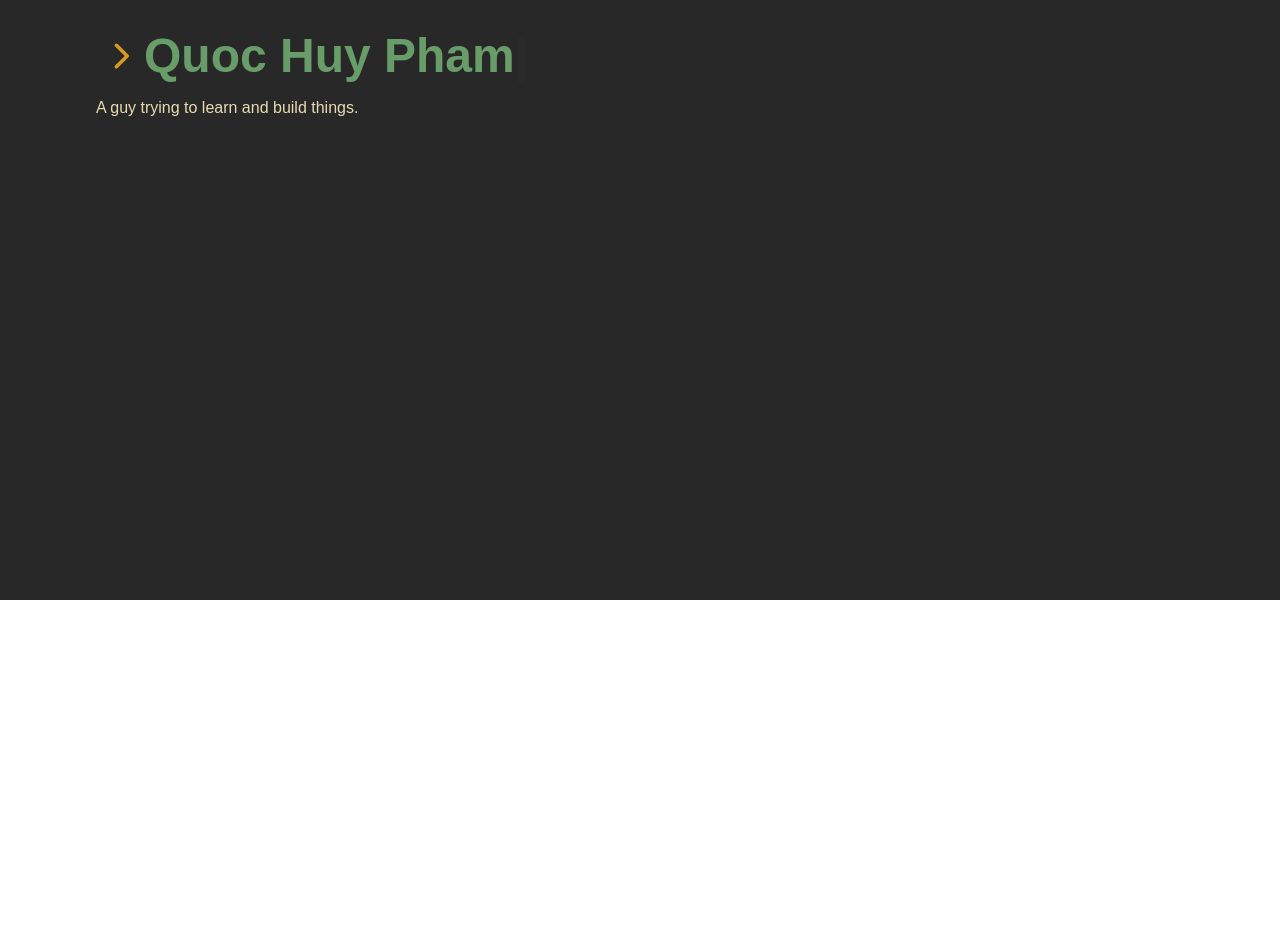
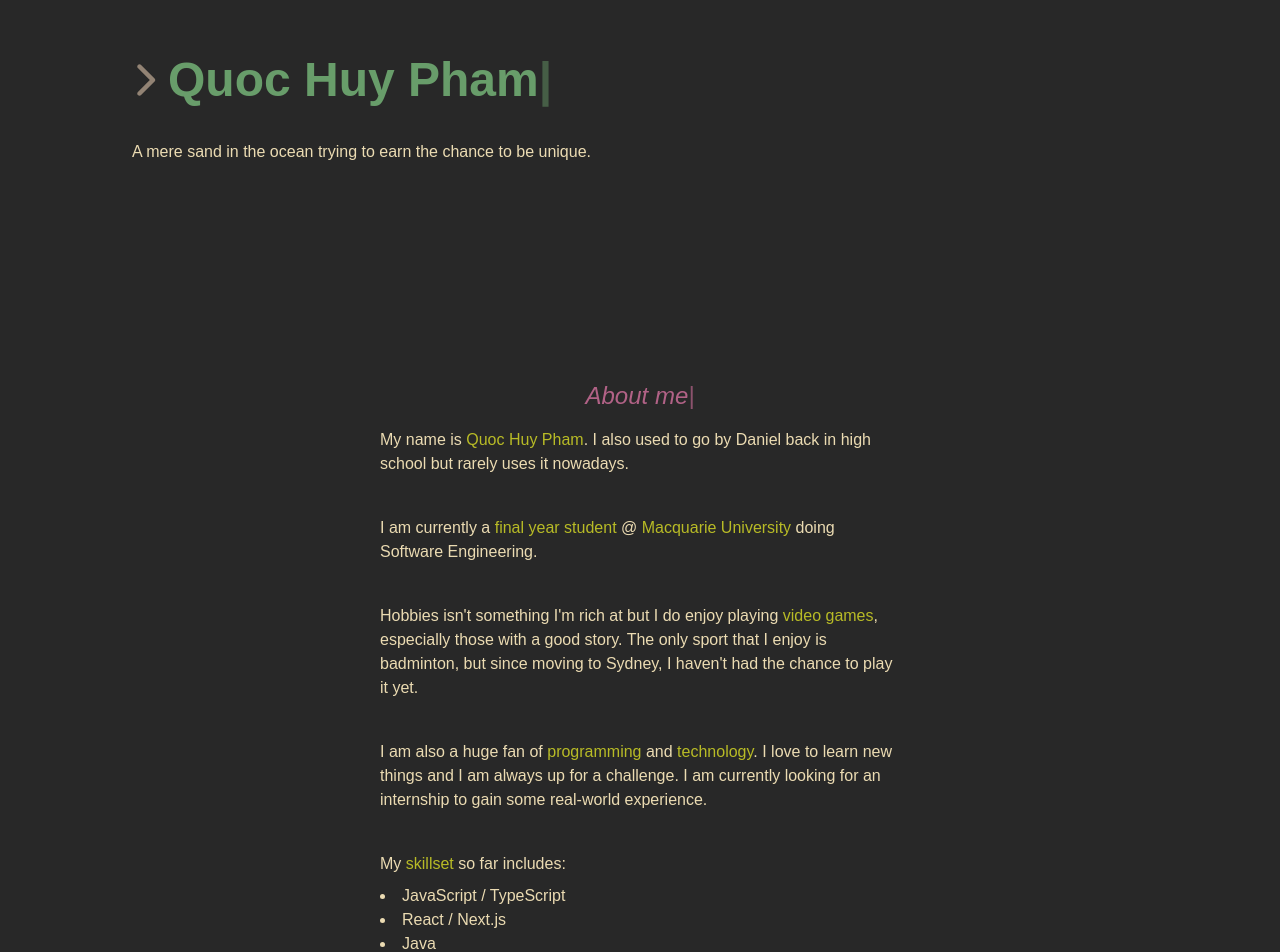
Before and after one commit to Fozzyishere/portfiolio, a Next.js app: page / in a window 1280 px wide. Shown: the part 200-1152 px from the top of the page. Before the commit the page ends 800 px from the top, so only its background shows below. Built offline with nearby package versions, Linux system fonts and the light colour scheme.

Commit message:
feat: added about me

```diff
--- a/src/app/page.tsx
+++ b/src/app/page.tsx
@@ -3,13 +3,16 @@
 import React from "react";
 import Hero from "@/components/Hero";
 import Navbar from "@/components/ui/Navbar";
-
+import { AboutMe } from "@/components/AboutMe";
+import { Contact } from "@/components/Contact";
+import { Projects } from "@/components/Projects";
 
 export default function Home() {
   return (
-    <main className="bg-gruvbox-bg0 flex flex-col min-h-screen p-24">
+    <main className="bg-gruvbox-bg0 flex flex-col min-h-screen p-30">
       <Navbar />
       <Hero />
+      <AboutMe />
     </main>
   );
 }
--- /dev/null
+++ b/src/components/AboutMe.tsx
@@ -0,0 +1,54 @@
+import React from "react";
+import Typewriter from "./ui/Typewriter";
+
+export const AboutMe = () => {
+  return (
+    <div className="about-me text-gruvbox-fg1 flex flex-col items-center justify-center pt-25">
+      <h1 className="text-2xl text-gruvbox-purple-dark mb-4 italic ">
+        <Typewriter string="About me" typeSpeed={60} />
+      </h1>
+      <div className="w-1/2">
+        <p>
+          My name is{" "}
+          <span className="text-gruvbox-green-light">Quoc Huy Pham</span>. I
+          also used to go by Daniel back in high school but rarely uses it
+          nowadays.
+        </p>
+        <p className="mt-10">
+          I am currently a{" "}
+          <span className="text-gruvbox-green-light">final year student</span> @{" "}
+          <span className="text-gruvbox-green-light">Macquarie University</span>{" "}
+          doing Software Engineering.
+        </p>
+        <p className="mt-10">
+          Hobbies isn&apos;t something I&apos;m rich at but I do enjoy playing{" "}
+          <span className="text-gruvbox-green-light">video games</span>,
+          especially those with a good story. The only sport that I enjoy is{" "}
+          <span className="ttext-gruvbox-green-light">badminton</span>, but
+          since moving to Sydney, I haven&apos;t had the chance to play it yet.
+        </p>
+        <p className="mt-10">
+          I am also a huge fan of{" "}
+          <span className="text-gruvbox-green-light">programming</span> and{" "}
+          <span className="text-gruvbox-green-light">technology</span>. I love
+          to learn new things and I am always up for a challenge. I am currently
+          looking for an internship to gain some real-world experience.
+        </p>
+        <p className="mt-10">
+          My <span className="text-gruvbox-green-light">skillset</span> so far
+          includes:
+        </p>
+        <ul className="list-disc list-inside mt-2">
+          <li>JavaScript / TypeScript</li>
+          <li>React / Next.js</li>
+          <li>Java</li>
+          <li>Python</li>
+          <li>git</li>
+          <li>C / Assembly (in game hacking)</li>
+        </ul>
+        No Backend experience yet, but I am looking forward to learning it in
+        the near future :D
+      </div>
+    </div>
+  );
+};
--- /dev/null
+++ b/src/components/Contact.tsx
@@ -0,0 +1,7 @@
+import React from 'react'
+
+export const Contact = () => {
+  return (
+    <div>Contact</div>
+  )
+}
--- a/src/components/Hero.tsx
+++ b/src/components/Hero.tsx
@@ -1,5 +1,5 @@
 import React from "react";
-import Typewriter from "./Typewriter";
+import Typewriter from "./ui/Typewriter";
 import { FaChevronRight } from "react-icons/fa6";
 
 const Hero = () => {
@@ -7,11 +7,11 @@ const Hero = () => {
     <div className="py-20">
       <div className="container mx-auto text-left">
         <h1 className="flex flex-row text-5xl font-bold mb-4 text-gruvbox-aqua-dark">
-          <FaChevronRight className="text-gruvbox-yellow-dark transform-[scale(0.6)]" />
-          <Typewriter string="Quoc Huy Pham" typeSpeed={100} />
+          <FaChevronRight className="text-gruvbox-gray-dark transform-[scale(0.75)]" />
+          <Typewriter string="Quoc Huy Pham" typeSpeed={60} />
         </h1>
-        <p className="text-l text-gruvbox-fg1 mb-4 mt-4">
-          A guy trying to learn and build things.
+        <p className="p-3 text-l text-gruvbox-fg1 mb-4 mt-4 leading-10">
+          A mere sand in the ocean trying to earn the chance to be unique.
         </p>
       </div>
     </div>
--- a/src/components/Projects.tsx
+++ b/src/components/Projects.tsx
@@ -0,0 +1,7 @@
+import React from 'react'
+
+export const Projects = () => {
+  return (
+    <div>Projects</div>
+  )
+}
--- /dev/null
+++ b/src/components/ui/Card.tsx
@@ -0,0 +1,13 @@
+import React from "react";
+
+interface CardProps {
+  children: React.ReactNode;
+}
+
+const Card: React.FC<CardProps> = ({ children }) => {
+  return (
+    <div className="bg-gruvbox-bg1 rounded-sm shadow-md p-4">{children}</div>
+  );
+};
+
+export default Card;
--- a/src/components/ui/Navbar.tsx
+++ b/src/components/ui/Navbar.tsx
@@ -5,6 +5,9 @@ const Navbar = () => {
     <nav>
       <div className="bg-gruvbox-bg0 text-gruvbox-fg4 flex flex-wrap items-center mx-auto p-4">
         <ul className="ml-auto flex flex-row">
+          <li className="mr-6 hover:text-gruvbox-fg2">
+            <a href="#about-me">About Me</a>
+          </li>
           <li className="mr-6 hover:text-gruvbox-fg2">
             <a href="#projects">Projects</a>
           </li>
```
Also changed, not shown: src/components/ui/Typewriter.tsx (renamed from src/components/Typewriter.tsx).
